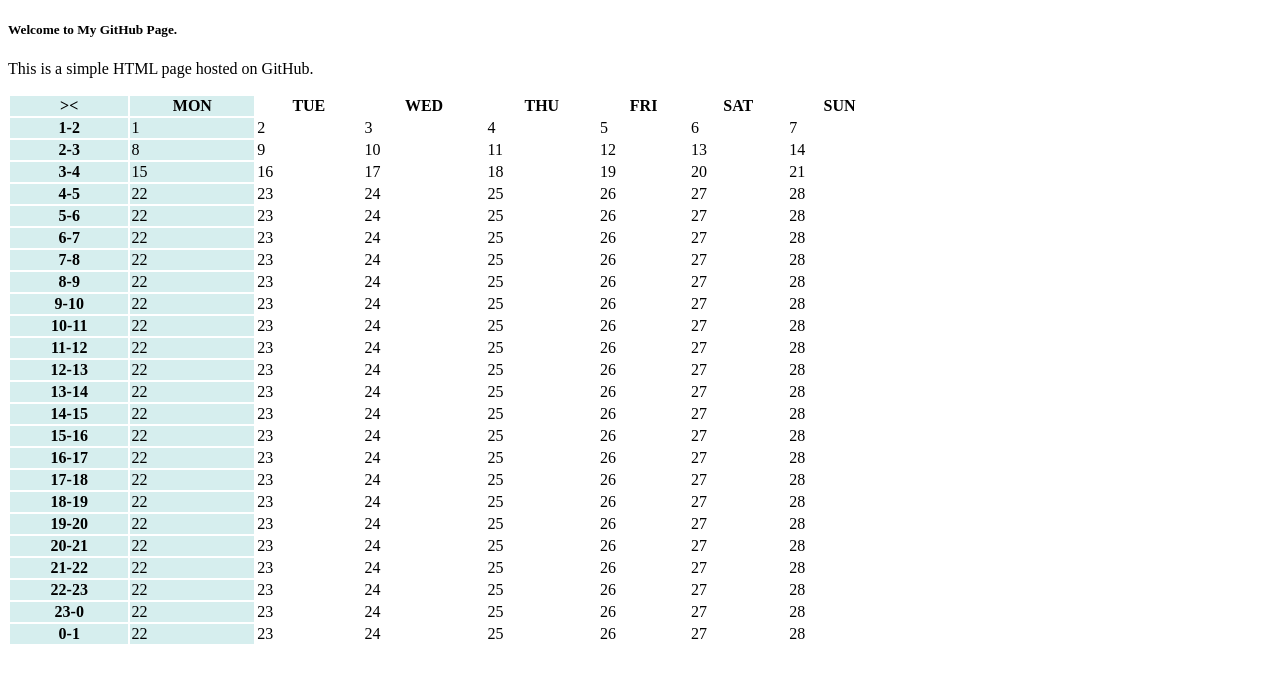
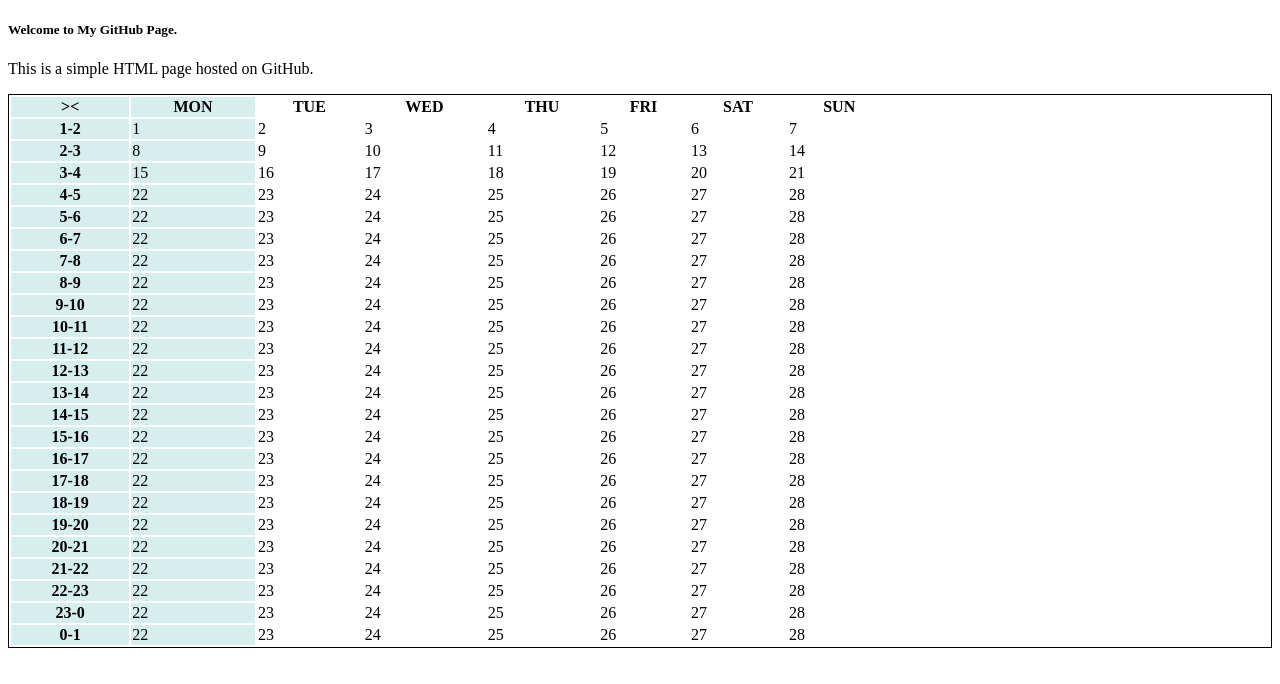
Before and after one commit to rpg-git/info, a plain HTML site: page index.html in a window 1280 px wide. Drawn offline with Linux system fonts and the light colour scheme.

Commit message:
maybe now??

```diff
--- a/index.css
+++ /dev/null
@@ -1,5 +0,0 @@
-
-        #cala1{
-          border: 1px solid black;
-          border-collapse: collapse;
-        }
--- a/index.html
+++ b/index.html
@@ -2,7 +2,12 @@
 <html>
 <head>
     <title>[RPG] Group | Info</title>
-
+    <style>
+    #cala1{
+        border: 1px solid black;
+        border-collapse: collapse;
+      }
+    </style>
 </head>
 <body>
     <!-- Page Banner -->
@@ -17,7 +22,7 @@
 
     <!-- Calaender -->
     <div id="cala1">
-        <table style="width: 70%;">
+        <table style="width:70%">
         <colgroup>
           <col span="2" style="background-color: #D6EEEE">
         </colgroup>
```
